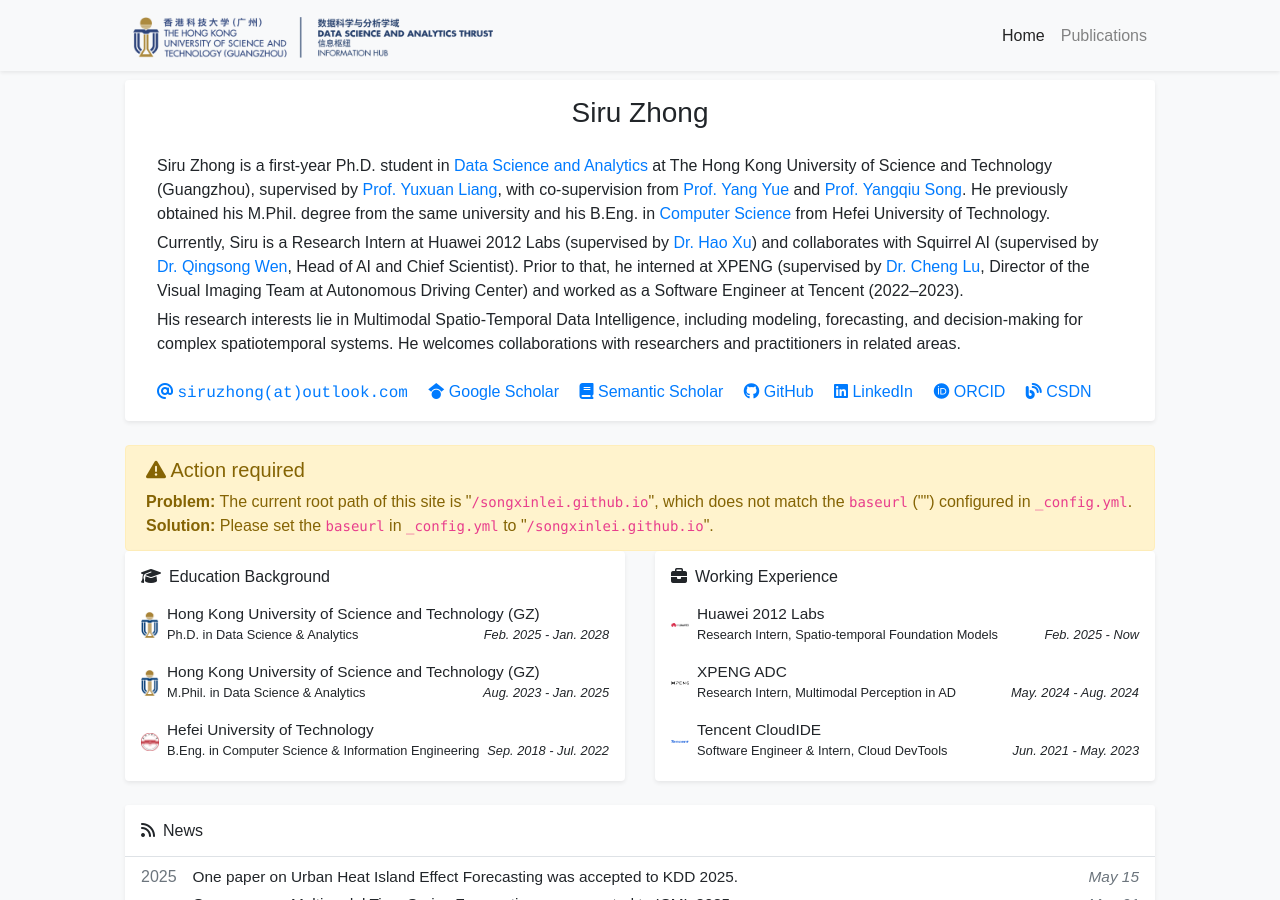
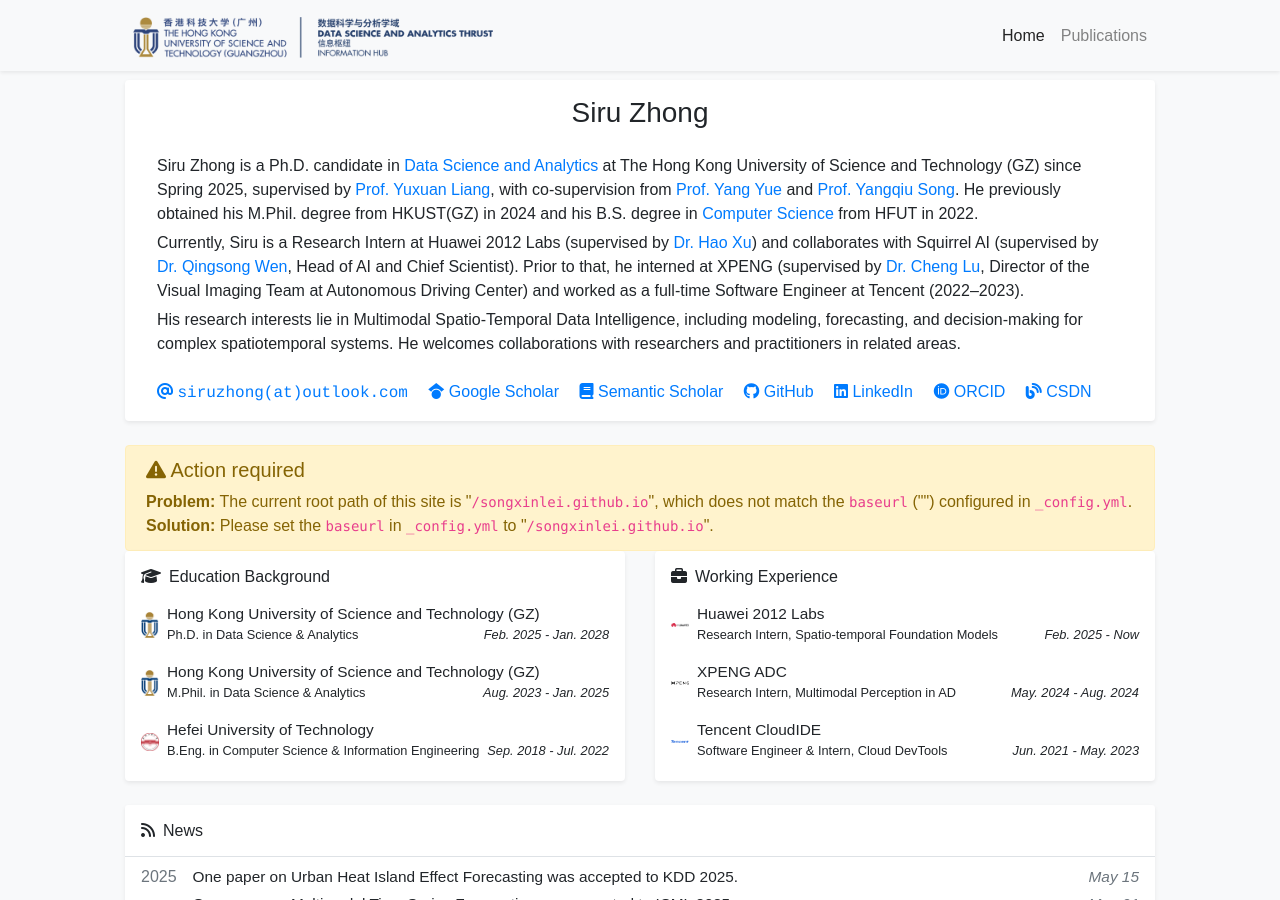
Before and after one commit to thunderlrr/songxinlei.github.io, a Jekyll site: the page built from index.html, in a window 1280 px wide and 900 px high. Built offline with Jekyll 4.4.1, drawn with Linux system fonts in a browser that asks for light colours; a style sheet for code colours, icons or effects is not loaded.

Commit message:
update repo

```diff
--- a/_data/profile.yml
+++ b/_data/profile.yml
@@ -22,10 +22,10 @@
 
 short_bio: >-
   <p style="margin-bottom: 5px;">
-    Siru Zhong is a first-year Ph.D. student in <a href="http://dsa.hkust-gz.edu.cn/" target="_blank">Data Science and Analytics</a> at The Hong Kong University of Science and Technology (Guangzhou), supervised by <a href="https://yuxuanliang.com/" target="_blank">Prof. Yuxuan Liang</a>, with co-supervision from <a href="https://facultyprofiles.hkust-gz.edu.cn/faculty-personal-page/YUE-Yang/yangyue" target="_blank">Prof. Yang Yue</a> and <a href="https://www.cse.ust.hk/~yqsong/" target="_blank">Prof. Yangqiu Song</a>. He previously obtained his M.Phil. degree from the same university and his B.Eng. in <a href="https://ci.hfut.edu.cn/" target="_blank">Computer Science</a> from Hefei University of Technology.
+    Siru Zhong is a Ph.D. candidate in <a href="http://dsa.hkust-gz.edu.cn/" target="_blank">Data Science and Analytics</a> at The Hong Kong University of Science and Technology (GZ) since Spring 2025, supervised by <a href="https://yuxuanliang.com/" target="_blank">Prof. Yuxuan Liang</a>, with co-supervision from <a href="https://facultyprofiles.hkust-gz.edu.cn/faculty-personal-page/YUE-Yang/yangyue" target="_blank">Prof. Yang Yue</a> and <a href="https://www.cse.ust.hk/~yqsong/" target="_blank">Prof. Yangqiu Song</a>. He previously obtained his M.Phil. degree from HKUST(GZ) in 2024 and his B.S. degree in <a href="https://ci.hfut.edu.cn/" target="_blank">Computer Science</a> from HFUT in 2022.
   </p>
   <p style="margin-bottom: 5px;">
-    Currently, Siru is a Research Intern at Huawei 2012 Labs (supervised by <a href="https://scholar.google.com/citations?user=sNb24gkAAAAJ&hl=zh-CN&oi=sra" target="_blank">Dr. Hao Xu</a>) and collaborates with Squirrel AI (supervised by <a href="https://sites.google.com/site/qingsongwen8/" target="_blank">Dr. Qingsong Wen</a>, Head of AI and Chief Scientist). Prior to that, he interned at XPENG (supervised by <a href="https://www.linkedin.com/in/cheng-lu-5b24a739/" target="_blank">Dr. Cheng Lu</a>, Director of the Visual Imaging Team at Autonomous Driving Center) and worked as a Software Engineer at Tencent (2022–2023).
+    Currently, Siru is a Research Intern at Huawei 2012 Labs (supervised by <a href="https://scholar.google.com/citations?user=sNb24gkAAAAJ&amp;hl=zh-CN&amp;oi=sra" target="_blank">Dr. Hao Xu</a>) and collaborates with Squirrel AI (supervised by <a href="https://sites.google.com/site/qingsongwen8/" target="_blank">Dr. Qingsong Wen</a>, Head of AI and Chief Scientist). Prior to that, he interned at XPENG (supervised by <a href="https://www.linkedin.com/in/cheng-lu-5b24a739/" target="_blank">Dr. Cheng Lu</a>, Director of the Visual Imaging Team at Autonomous Driving Center) and worked as a full-time Software Engineer at Tencent (2022–2023).
   </p>
   <p style="margin-bottom: 5px;">
     His research interests lie in Multimodal Spatio-Temporal Data Intelligence, including modeling, forecasting, and decision-making for complex spatiotemporal systems. He welcomes collaborations with researchers and practitioners in related areas.
```
